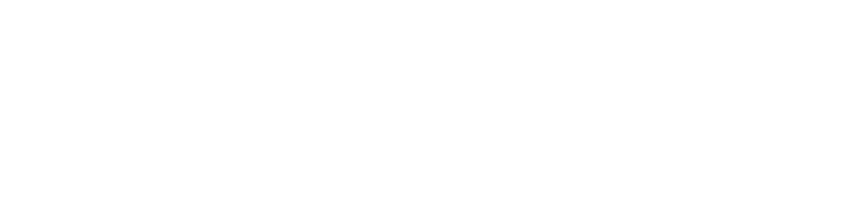
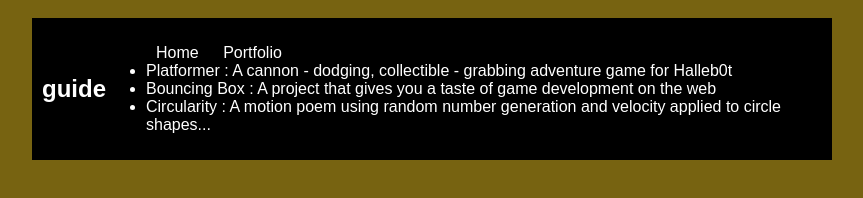
Before and after one commit to Nitram-Bilak/Bilak.github.io, a plain HTML site: page portfolio.html in a window 1280 px wide. Shown: the whole page, without its empty margins (208-1071 px from the left). Drawn offline with Linux system fonts and the light colour scheme.

Commit message:
worked on portfolio

```diff
--- a/portfolio.html
+++ b/portfolio.html
@@ -1,10 +1,26 @@
 <html>
     <head>
+        <title>Bilak's First Website</title>
+        <link rel="stylesheet"
+        href="style.css">
     </head>
 
     <body>
       <div id="all-contents">
-
+        <nav>
+            <h1>guide</h1>
+            <ul id="nav-ul">
+               <li class="nav-li">
+               <a class="nav-a" href="index.html">Home</a>
+             </li>
+             <li class="nav-li">
+               <a class="nav-a" href="portfolio.html">Portfolio</a>
+             </li>
+             <li><a href="projects/platformer/">Platformer : A cannon - dodging, collectible - grabbing adventure game for Halleb0t</a></li>
+             <li><a href="projects/bouncing-box/">Bouncing Box : A project that gives you a taste of game development on the web </a></li>
+             <li><a href="projects/circularity/">Circularity : A motion poem using random number generation and velocity applied to circle shapes...</a></li>
+         </ul>
+        </nav>
       </div>
     </body>
 </html>
```
